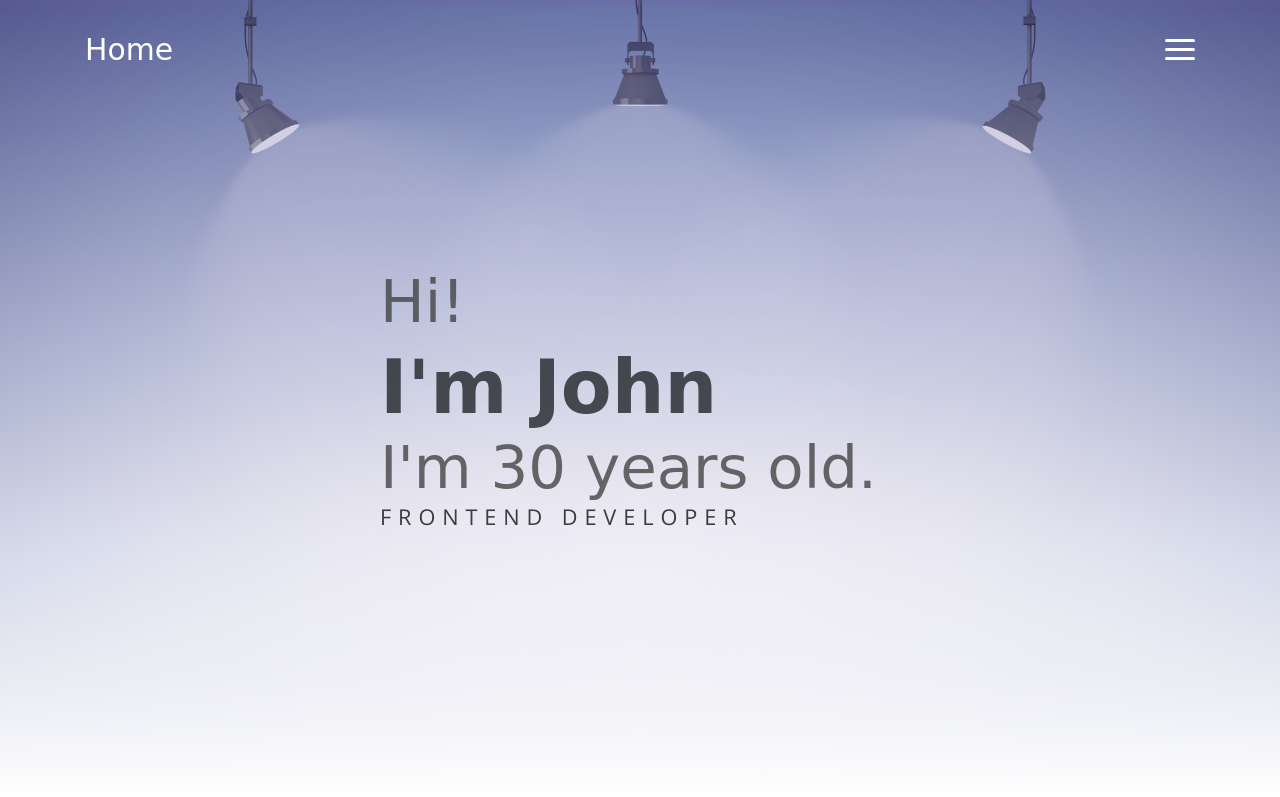
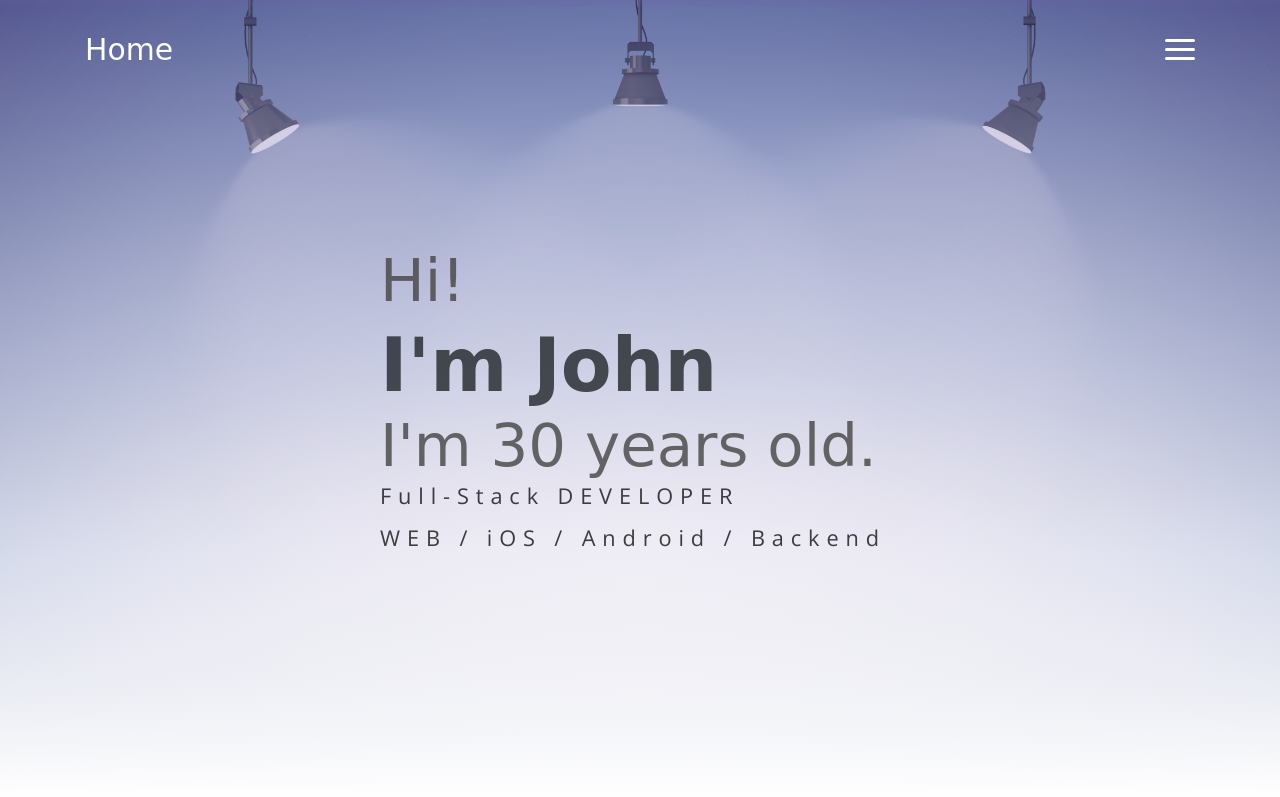
Before and after one commit to cakctus/portfolio, a website: page index.html in a window 1280 px wide. Shown: the top 797 px of the page. Drawn offline with nearby package versions, Linux system fonts and the light colour scheme; a web font is replaced by a local one.

Commit message:
Update index.html

```diff
--- a/index.html
+++ b/index.html
@@ -5,7 +5,7 @@
     <meta charset="utf-8">
     <meta name="viewport" content="width=device-width, initial-scale=1, shrink-to-fit=no">
     <meta name="description" content="FrontEnd Developer">
-    <title>FrontEnd Developer</title>
+    <title>Full-Stack Developer</title>
     <!-- font icons -->
     <link rel="stylesheet" href="assets/vendors/themify-icons/css/themify-icons.css">
     <!-- Bootstrap + Meyawo main styles -->
@@ -60,7 +60,8 @@
                 <span class="down">I'm John</span>
                 <span class="up">I'm 30 years old.</span>
             </h1>
-            <p class="header-subtitle">FRONTEND DEVELOPER</p>
+            <p class="header-subtitle">Full-Stack DEVELOPER</p>
+            <p class="header-subtitle">WEB / iOS / Android / Backend</p>
         </div>
     </header><!-- end of page header -->
 
```
